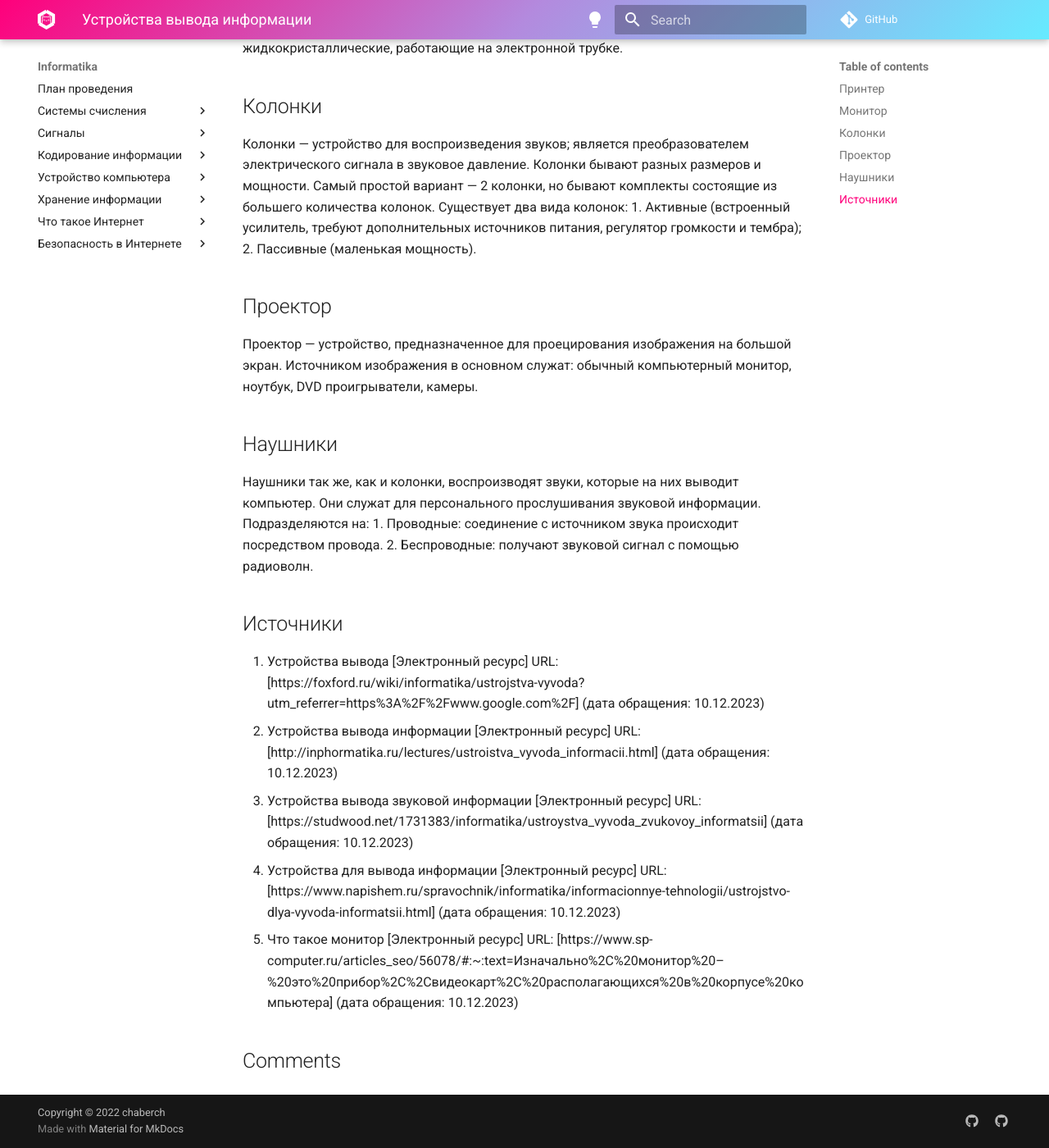
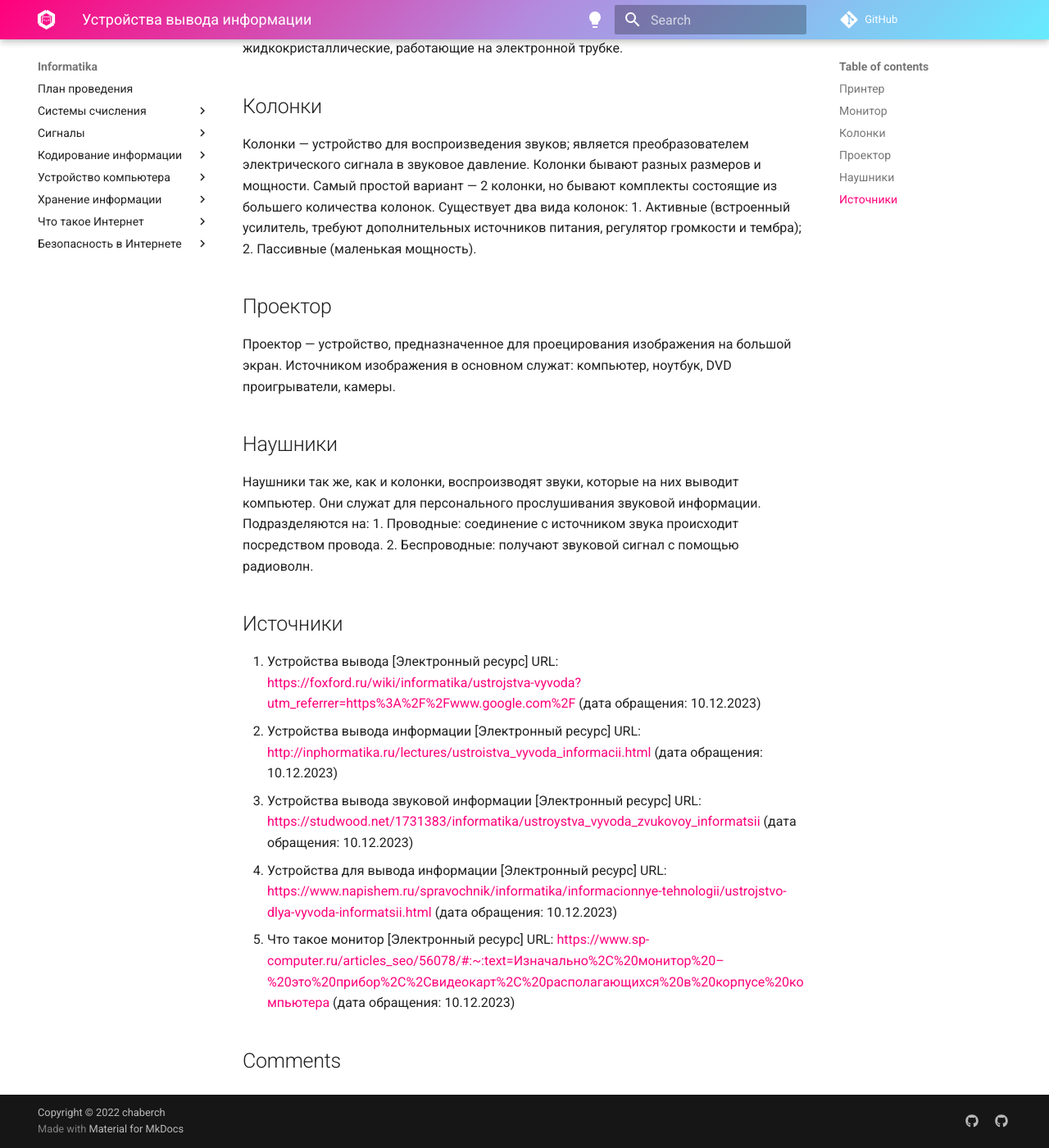
Before and after one commit to chabErch/Informatika, an MkDocs documentation site: the page built from docs/Основные блоки и устройство компьютера/Устройства вывода информации.md, in a window 1280 px wide and 1400 px high, scrolled down 776 px. Shown: the whole window at 82% size. Built offline with MkDocs 1.6.1 and Material for MkDocs 9.7.7, drawn with Linux system fonts in a browser that asks for light colours; comment, search, counter and statistics services are not loaded; some of the changed lines change nothing that is shown.

Commit message:
Update Устройства вывода информации.md

```diff
--- a/docs/Основные блоки и устройство компьютера/Устройства вывода информации.md
+++ b/docs/Основные блоки и устройство компьютера/Устройства вывода информации.md
@@ -52,7 +52,7 @@
 Проектор — устройство, предназначенное для проецирования изображения
 на большой экран.
 Источником изображения в основном служат:
-обычный компьютерный монитор, ноутбук, DVD проигрыватели, камеры.
+компьютер, ноутбук, DVD проигрыватели, камеры.
 
 ## Наушники
 
@@ -65,10 +65,8 @@
 
 ## Источники
 
-1. Устройства вывода [Электронный ресурс] URL: [https://foxford.ru/wiki/informatika/ustrojstva-vyvoda?utm_referrer=https%3A%2F%2Fwww.google.com%2F] (дата обращения: 10.12.2023)
-2. Устройства вывода информации [Электронный ресурс] URL: [http://inphormatika.ru/lectures/ustroistva_vyvoda_informacii.html]
-(дата обращения: 10.12.2023)
-3. Устройства вывода звуковой информации [Электронный ресурс] URL: [https://studwood.net/1731383/informatika/ustroystva_vyvoda_zvukovoy_informatsii]
-(дата обращения: 10.12.2023)
-4. Устройства для вывода информации [Электронный ресурс] URL: [https://www.napishem.ru/spravochnik/informatika/informacionnye-tehnologii/ustrojstvo-dlya-vyvoda-informatsii.html] (дата обращения: 10.12.2023)
-5. Что такое монитор [Электронный ресурс] URL: [https://www.sp-computer.ru/articles_seo/56078/#:~:text=Изначально%2C%20монитор%20–%20это%20прибор%2C%2Cвидеокарт%2C%20располагающихся%20в%20корпусе%20компьютера] (дата обращения: 10.12.2023)
+1. Устройства вывода [Электронный ресурс] URL: [https://foxford.ru/wiki/informatika/ustrojstva-vyvoda?utm_referrer=https%3A%2F%2Fwww.google.com%2F](https://foxford.ru/wiki/informatika/ustrojstva-vyvoda?utm_referrer=https%3A%2F%2Fwww.google.com%2F) (дата обращения: 10.12.2023)
+2. Устройства вывода информации [Электронный ресурс] URL: [http://inphormatika.ru/lectures/ustroistva_vyvoda_informacii.html](http://inphormatika.ru/lectures/ustroistva_vyvoda_informacii.html) (дата обращения: 10.12.2023)
+3. Устройства вывода звуковой информации [Электронный ресурс] URL: [https://studwood.net/1731383/informatika/ustroystva_vyvoda_zvukovoy_informatsii](https://studwood.net/1731383/informatika/ustroystva_vyvoda_zvukovoy_informatsii) (дата обращения: 10.12.2023)
+4. Устройства для вывода информации [Электронный ресурс] URL: [https://www.napishem.ru/spravochnik/informatika/informacionnye-tehnologii/ustrojstvo-dlya-vyvoda-informatsii.html](https://www.napishem.ru/spravochnik/informatika/informacionnye-tehnologii/ustrojstvo-dlya-vyvoda-informatsii.html) (дата обращения: 10.12.2023)
+5. Что такое монитор [Электронный ресурс] URL: [https://www.sp-computer.ru/articles_seo/56078/#:~:text=Изначально%2C%20монитор%20–%20это%20прибор%2C%2Cвидеокарт%2C%20располагающихся%20в%20корпусе%20компьютера](https://www.sp-computer.ru/articles_seo/56078/#:~:text=Изначально%2C%20монитор%20–%20это%20прибор%2C%2Cвидеокарт%2C%20располагающихся%20в%20корпусе%20компьютера) (дата обращения: 10.12.2023)
```
